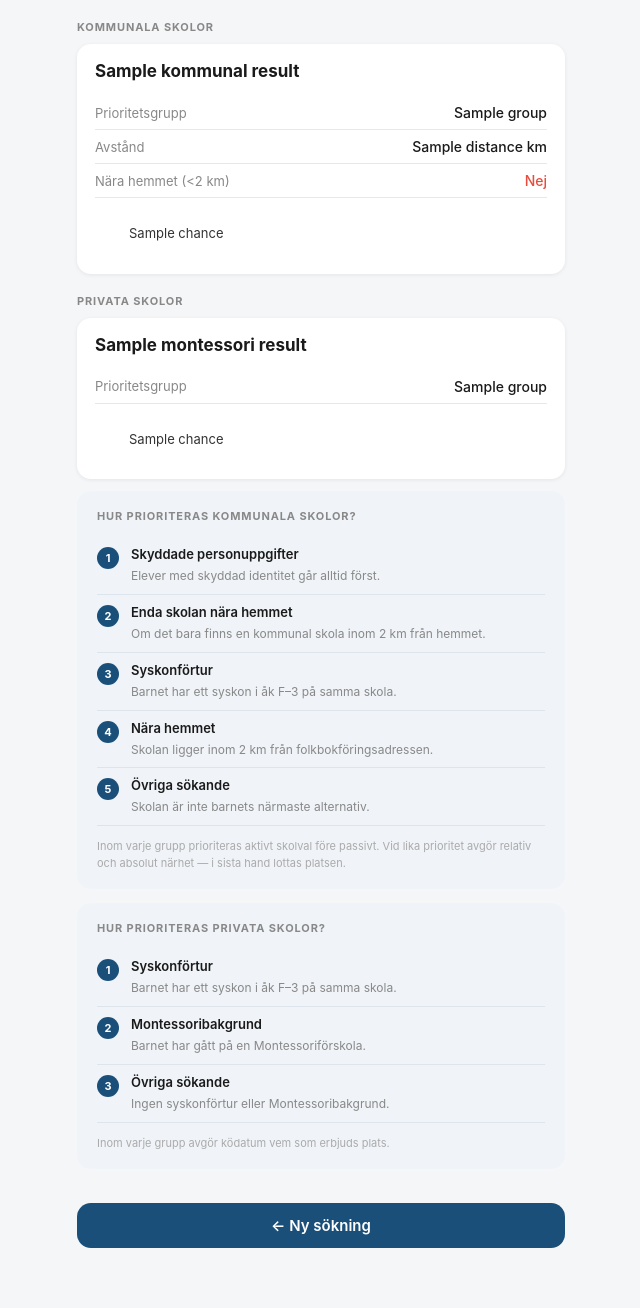
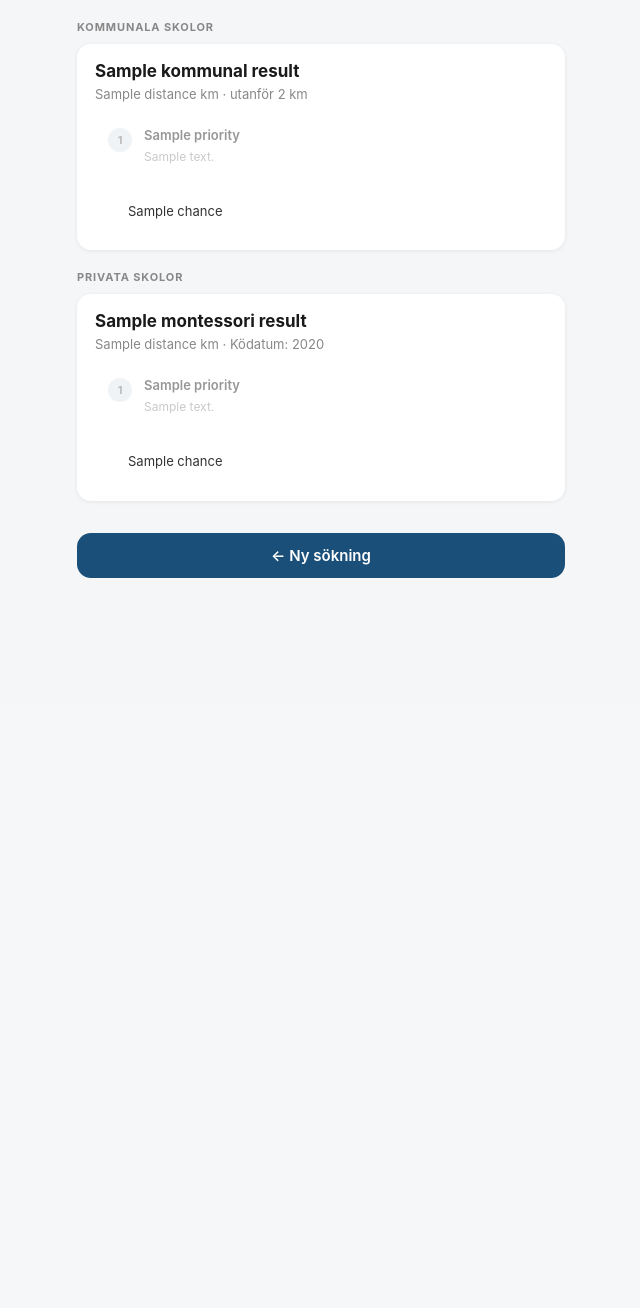
Before and after one commit to erikakerman/skolvalet-predictor, a Flask app: template templates/results.html in a window 1280 px wide. Shown: the part 96-1404 px from the top of the page, without its empty margins (319-959 px from the left). After the commit the page ends 674 px from the top, so only its background shows below. Run offline with Flask 3, Linux system fonts and the light colour scheme; the template is opened without the code that fills it: most values are stand-ins (such as "Sample title", 1, 10 or a date in 2020).

Commit message:
Priority group visualization with full priority list in result cards

```diff
--- a/app.py
+++ b/app.py
@@ -8,37 +8,92 @@ from admission_predictor import (
     get_priority_kommunal,
     get_priority_montessori,
     get_chance,
+    NEAR_HOME_LIMIT_KM,
 )
 
 app = Flask(__name__)
 
-# ── Load all schools from JSON ─────────────────────────────────────────────────
-with open("schools_all.json", encoding="utf-8") as f:
+# ── Load all schools ───────────────────────────────────────────────────────────
+import os
+BASE_DIR = os.path.dirname(os.path.abspath(__file__))
+with open(os.path.join(BASE_DIR, "schools_all.json"), encoding="utf-8") as f:
     ALL_SCHOOLS = json.load(f)
 
-# Build sorted list of kommuner for the dropdown
 KOMMUNER = sorted(set(s["kommun"] for s in ALL_SCHOOLS.values()))
-
-DEMAND_SORT  = {"low": 0, "medium": 1, "high": 2}
-DEMAND_LABEL = {"low": "Låg", "medium": "Medel", "high": "Hög"}
 
 
 def get_schools_for_kommun(kommun):
-    """Return only schools belonging to the selected kommun."""
-    return {
-        key: school
-        for key, school in ALL_SCHOOLS.items()
-        if school["kommun"] == kommun
-    }
+    return {k: s for k, s in ALL_SCHOOLS.items() if s["kommun"] == kommun}
 
 
-def find_distances(home_address, schools):
-    return get_distances_from_home(home_address, schools)
+def count_nearby_schools(home_distances, schools):
+    """Return how many schools in the kommun are within 2 km."""
+    return sum(
+        1 for key, dist in home_distances.items()
+        if key in schools and dist is not None and dist <= NEAR_HOME_LIMIT_KM
+    )
+
+
+def _color(chance):
+    if "🟢" in chance: return "green"
+    if "🟡" in chance: return "yellow"
+    if "🟠" in chance: return "orange"
+    return "red"
+
+
+# Priority definitions for display in results
+KOMMUNAL_PRIORITIES = [
+    {
+        "num": 1,
+        "title": "Skyddade personuppgifter",
+        "desc": "Elever med skyddad identitet går alltid först.",
+    },
+    {
+        "num": 2,
+        "title": "Enda skolan nära hemmet",
+        "desc": "Den enda kommunala skolan inom 2 km från hemmet.",
+    },
+    {
+        "num": 3,
+        "title": "Syskonförtur",
+        "desc": "Barnet har ett syskon i åk F–3 på samma skola.",
+    },
+    {
+        "num": 4,
+        "title": "Nära hemmet",
+        "desc": "Skolan ligger inom 2 km från folkbokföringsadressen.",
+    },
+    {
+        "num": 5,
+        "title": "Övriga sökande",
+        "desc": "Skolan är inte barnets närmaste alternativ.",
+    },
+]
+
+PRIVAT_PRIORITIES = [
+    {
+        "num": 1,
+        "title": "Syskonförtur",
+        "desc": "Barnet har ett syskon i åk F–3 på samma skola.",
+    },
+    {
+        "num": 2,
+        "title": "Montessoribakgrund",
+        "desc": "Barnet har gått på en Montessoriförskola.",
+    },
+    {
+        "num": 3,
+        "title": "Övriga sökande",
+        "desc": "Ingen syskonförtur eller Montessoribakgrund.",
+    },
+]
 
 
 def build_results(school_keys, child, schools):
     kommunal_results  = []
     montessori_results = []
+
+    nearby_count = count_nearby_schools(child["distances"], schools)
 
     for key in school_keys:
         school   = schools[key]
@@ -49,55 +104,57 @@ def build_results(school_keys, child, schools):
         school_type = school["type"]
 
         if school_type == "kommunal":
+            # Group 2: this school is the ONLY one within 2 km
+            is_sole_nearby = (is_near_home(distance) and nearby_count == 1)
+
             group, label = get_priority_kommunal(
                 distance,
                 child["has_sibling"],
-                child["active_choice"]
+                child["active_choice"],
+                protected_identity=child["protected_identity"],
+                is_sole_nearby=is_sole_nearby,
             )
-            group_display = f"Grupp {group} – {label}"
-            chance    = get_chance(group, "medium", school_type)
-            sort_key  = group
-            color     = _color(chance)
+            chance = get_chance(group, "medium", school_type)
 
             kommunal_results.append({
-                "name":      school["name"],
-                "distance":  round(distance, 2),
-                "near_home": is_near_home(distance),
-                "group":     group_display,
-                "chance":    chance,
-                "color":     color,
-                "sort_key":  sort_key,
+                "name":       school["name"],
+                "distance":   round(distance, 2),
+                "near_home":  is_near_home(distance),
+                "group":      group,
+                "active_label": label,
+                "chance":     chance,
+                "color":      _color(chance),
+                "priorities": KOMMUNAL_PRIORITIES,
+                "sort_key":   group,
             })
 
-        else:  # privat / montessori
+        else:
             if not child["queue_year"]:
                 continue
             group, queue_year = get_priority_montessori(
                 child["has_sibling_privat"],
                 child["has_montessori"],
                 child["queue_year"],
-                key
+                key,
             )
-            group_display = f"Grupp {group} – ködatum: {queue_year}"
-            chance   = get_chance(group, "medium", school_type)
-            sort_key = (group, queue_year)
-            color    = _color(chance)
+            chance = get_chance(group, "medium", school_type)
 
             montessori_results.append({
-                "name":      school["name"],
-                "distance":  round(distance, 2),
-                "near_home": is_near_home(distance),
-                "group":     group_display,
-                "chance":    chance,
-                "color":     color,
-                "sort_key":  sort_key,
-                "tied":      False,
+                "name":       school["name"],
+                "distance":   round(distance, 2),
+                "near_home":  is_near_home(distance),
+                "group":      group,
+                "queue_year": queue_year,
+                "chance":     chance,
+                "color":      _color(chance),
+                "priorities": PRIVAT_PRIORITIES,
+                "sort_key":   (group, queue_year),
+                "tied":       False,
             })
 
     kommunal_results.sort(key=lambda x: x["sort_key"])
     montessori_results.sort(key=lambda x: x["sort_key"])
 
-    # Flag tied montessori results
     for i, r in enumerate(montessori_results):
         r["tied"] = any(
             j != i and montessori_results[j]["sort_key"] == r["sort_key"]
@@ -105,13 +162,6 @@ def build_results(school_keys, child, schools):
         )
 
     return kommunal_results, montessori_results
-
-
-def _color(chance):
-    if "🟢" in chance: return "green"
-    if "🟡" in chance: return "yellow"
-    if "🟠" in chance: return "orange"
-    return "red"
 
 
 # ── Routes ─────────────────────────────────────────────────────────────────────
@@ -123,7 +173,6 @@ def index():
 
 @app.route("/schools", methods=["GET"])
 def schools_for_kommun():
-    """AJAX endpoint — returns school list HTML for a selected kommun."""
     kommun = request.args.get("kommun", "")
     if not kommun:
         return ""
@@ -133,12 +182,13 @@ def schools_for_kommun():
 
 @app.route("/results", methods=["POST"])
 def results():
-    kommun       = request.form.get("kommun", "").strip()
-    home_address = request.form.get("address", "").strip()
+    kommun               = request.form.get("kommun", "").strip()
+    home_address         = request.form.get("address", "").strip()
     active_choice        = request.form.get("active_choice") == "yes"
     has_montessori       = request.form.get("has_montessori") == "yes"
     has_sibling_kommunal = request.form.get("has_sibling") == "yes"
     has_sibling_privat   = request.form.get("has_sibling_privat") == "yes"
+    protected_identity   = request.form.get("protected_identity") == "yes"
     queue_year_raw       = request.form.get("queue_year", "").strip()
     queue_year           = int(queue_year_raw) if queue_year_raw.isdigit() else None
     selected_keys        = request.form.getlist("schools")
@@ -146,7 +196,6 @@ def results():
     schools = get_schools_for_kommun(kommun)
 
     has_kommunal = any(schools.get(k, {}).get("type") == "kommunal" for k in selected_keys)
-    has_privat   = any(schools.get(k, {}).get("type") == "privat"   for k in selected_keys)
 
     if not selected_keys:
         return render_template("index.html", kommuner=KOMMUNER,
@@ -157,7 +206,7 @@ def results():
                                error="Fyll i din hemadress.", selected_kommun=kommun)
 
     if home_address:
-        all_distances = find_distances(home_address, schools)
+        all_distances = get_distances_from_home(home_address, schools)
         if all_distances is None:
             return render_template("index.html", kommuner=KOMMUNER,
                                    error="Kunde inte hitta adressen. Försök igen.",
@@ -166,12 +215,13 @@ def results():
         all_distances = {key: 0 for key in schools}
 
     child = {
-        "distances":         all_distances,
-        "has_sibling":       has_sibling_kommunal,
+        "distances":          all_distances,
+        "has_sibling":        has_sibling_kommunal,
         "has_sibling_privat": has_sibling_privat,
-        "active_choice":     active_choice,
-        "has_montessori":    has_montessori,
-        "queue_year":        queue_year,
+        "active_choice":      active_choice,
+        "has_montessori":     has_montessori,
+        "protected_identity": protected_identity,
+        "queue_year":         queue_year,
     }
 
     kommunal_results, montessori_results = build_results(selected_keys, child, schools)
--- a/templates/results.html
+++ b/templates/results.html
@@ -76,31 +76,79 @@
         .school-name {
             font-size: 17px;
             font-weight: 700;
-            margin-bottom: 14px;
+            margin-bottom: 4px;
             line-height: 1.3;
         }
 
-        /* Data rows */
-        .data-row {
+        .school-meta {
+            font-size: 13px;
+            color: var(--muted);
+            margin-bottom: 14px;
+        }
+
+        /* Priority list */
+        .priority-list {
             display: flex;
-            justify-content: space-between;
+            flex-direction: column;
+            gap: 2px;
+            margin-bottom: 14px;
+        }
+
+        .prio-row {
+            display: flex;
+            align-items: flex-start;
+            gap: 12px;
+            padding: 10px 12px;
+            border-radius: var(--radius-sm);
+            border: 1.5px solid transparent;
+            opacity: 0.45;
+            transition: opacity 0.15s;
+        }
+
+        .prio-row.active {
+            opacity: 1;
+            border-color: #c0d8ec;
+            background: var(--blue-light);
+        }
+
+        .prio-num {
+            width: 24px;
+            height: 24px;
+            border-radius: 50%;
+            background: #dde4eb;
+            color: #666;
+            font-size: 11px;
+            font-weight: 700;
+            display: flex;
             align-items: center;
-            padding: 8px 0;
-            border-bottom: 1px solid var(--border);
-            font-size: 14px;
+            justify-content: center;
+            flex-shrink: 0;
+            margin-top: 1px;
         }
-        .data-row:last-of-type { border-bottom: none; }
-        .row-label { color: var(--muted); font-size: 13px; }
-        .row-value { font-weight: 500; text-align: right; }
 
-        .near-yes { color: var(--green); }
-        .near-no  { color: var(--red); }
+        .prio-row.active .prio-num {
+            background: var(--blue);
+            color: white;
+        }
+
+        .prio-text strong {
+            display: block;
+            font-size: 13px;
+            font-weight: 600;
+            color: var(--text);
+            margin-bottom: 2px;
+        }
+
+        .prio-text span {
+            font-size: 12px;
+            color: var(--muted);
+            line-height: 1.4;
+        }
 
         /* Outlook box */
         .outlook-box {
-            margin-top: 14px;
             border-radius: var(--radius-sm);
-            padding: 12px 14px;
+            padding: 11px 14px;
             display: flex;
             align-items: flex-start;
             gap: 10px;
@@ -111,11 +159,11 @@
         .outlook-box.red    { background: #fdedec; }
 
         .outlook-dot {
-            width: 10px;
-            height: 10px;
+            width: 9px;
+            height: 9px;
             border-radius: 50%;
             flex-shrink: 0;
-            margin-top: 3px;
+            margin-top: 4px;
         }
         .dot-green  { background: var(--green); }
         .dot-yellow { background: var(--yellow); }
@@ -126,11 +174,6 @@
             font-size: 13px;
             line-height: 1.5;
             color: #333;
-        }
-        .outlook-text strong {
-            display: block;
-            font-size: 14px;
-            margin-bottom: 2px;
         }
 
         /* Tied note */
@@ -242,20 +285,18 @@
     <div class="result-card">
         <div class="card-body">
             <div class="school-name">{{ r.name }}</div>
+            <div class="school-meta">{{ r.distance }} km · {% if r.near_home %}inom 2 km från hemmet{% else %}utanför 2 km{% endif %}</div>
 
-            <div class="data-row">
-                <span class="row-label">Prioritetsgrupp</span>
-                <span class="row-value">{{ r.group }}</span>
-            </div>
-            <div class="data-row">
-                <span class="row-label">Avstånd</span>
-                <span class="row-value">{{ r.distance }} km</span>
-            </div>
-            <div class="data-row">
-                <span class="row-label">Nära hemmet (&lt;2 km)</span>
-                <span class="row-value {% if r.near_home %}near-yes{% else %}near-no{% endif %}">
-                    {% if r.near_home %}Ja ✓{% else %}Nej{% endif %}
-                </span>
+            <div class="priority-list">
+                {% for p in r.priorities %}
+                <div class="prio-row {% if p.num == r.group %}active{% endif %}">
+                    <div class="prio-num">{{ p.num }}</div>
+                    <div class="prio-text">
+                        <strong>{{ p.title }}</strong>
+                        <span>{{ p.desc }}</span>
+                    </div>
+                </div>
+                {% endfor %}
             </div>
 
             <div class="outlook-box {{ r.color }}">
@@ -276,10 +317,18 @@
     <div class="result-card">
         <div class="card-body">
             <div class="school-name">{{ r.name }}</div>
+            <div class="school-meta">{{ r.distance }} km · Ködatum: {{ r.queue_year }}</div>
 
-            <div class="data-row">
-                <span class="row-label">Prioritetsgrupp</span>
-                <span class="row-value">{{ r.group }}</span>
+            <div class="priority-list">
+                {% for p in r.priorities %}
+                <div class="prio-row {% if p.num == r.group %}active{% endif %}">
+                    <div class="prio-num">{{ p.num }}</div>
+                    <div class="prio-text">
+                        <strong>{{ p.title }}</strong>
+                        <span>{{ p.desc }}</span>
+                    </div>
+                </div>
+                {% endfor %}
             </div>
 
             <div class="outlook-box {{ r.color }}">
@@ -298,53 +347,6 @@
     {% endif %}
 
 
-    <!-- Kommunal priority explanation -->
-    {% if kommunal_results %}
-    <div class="priority-card">
-        <div class="priority-card-title">Hur prioriteras kommunala skolor?</div>
-        <div class="priority-row">
-            <div class="priority-num">1</div>
-            <div class="priority-text"><strong>Skyddade personuppgifter</strong><span>Elever med skyddad identitet går alltid först.</span></div>
-        </div>
-        <div class="priority-row">
-            <div class="priority-num">2</div>
-            <div class="priority-text"><strong>Enda skolan nära hemmet</strong><span>Om det bara finns en kommunal skola inom 2 km från hemmet.</span></div>
-        </div>
-        <div class="priority-row">
-            <div class="priority-num">3</div>
-            <div class="priority-text"><strong>Syskonförtur</strong><span>Barnet har ett syskon i åk F–3 på samma skola.</span></div>
-        </div>
-        <div class="priority-row">
-            <div class="priority-num">4</div>
-            <div class="priority-text"><strong>Nära hemmet</strong><span>Skolan ligger inom 2 km från folkbokföringsadressen.</span></div>
-        </div>
-        <div class="priority-row">
-            <div class="priority-num">5</div>
-            <div class="priority-text"><strong>Övriga sökande</strong><span>Skolan är inte barnets närmaste alternativ.</span></div>
-        </div>
-        <p class="priority-footnote">Inom varje grupp prioriteras aktivt skolval före passivt. Vid lika prioritet avgör relativ och absolut närhet — i sista hand lottas platsen.</p>
-    </div>
-    {% endif %}
-
-    <!-- Privat priority explanation -->
-    {% if montessori_results %}
-    <div class="priority-card">
-        <div class="priority-card-title">Hur prioriteras privata skolor?</div>
-        <div class="priority-row">
-            <div class="priority-num">1</div>
-            <div class="priority-text"><strong>Syskonförtur</strong><span>Barnet har ett syskon i åk F–3 på samma skola.</span></div>
-        </div>
-        <div class="priority-row">
-            <div class="priority-num">2</div>
-            <div class="priority-text"><strong>Montessoribakgrund</strong><span>Barnet har gått på en Montessoriförskola.</span></div>
-        </div>
-        <div class="priority-row">
-            <div class="priority-num">3</div>
-            <div class="priority-text"><strong>Övriga sökande</strong><span>Ingen syskonförtur eller Montessoribakgrund.</span></div>
-        </div>
-        <p class="priority-footnote">Inom varje grupp avgör ködatum vem som erbjuds plats.</p>
-    </div>
-    {% endif %}
     <a href="/" class="back-link">← Ny sökning</a>
 
 </div>
```
Also changed, not shown: admission_predictor.py (+15 -6 lines), templates/index.html (+9 -0 lines).
